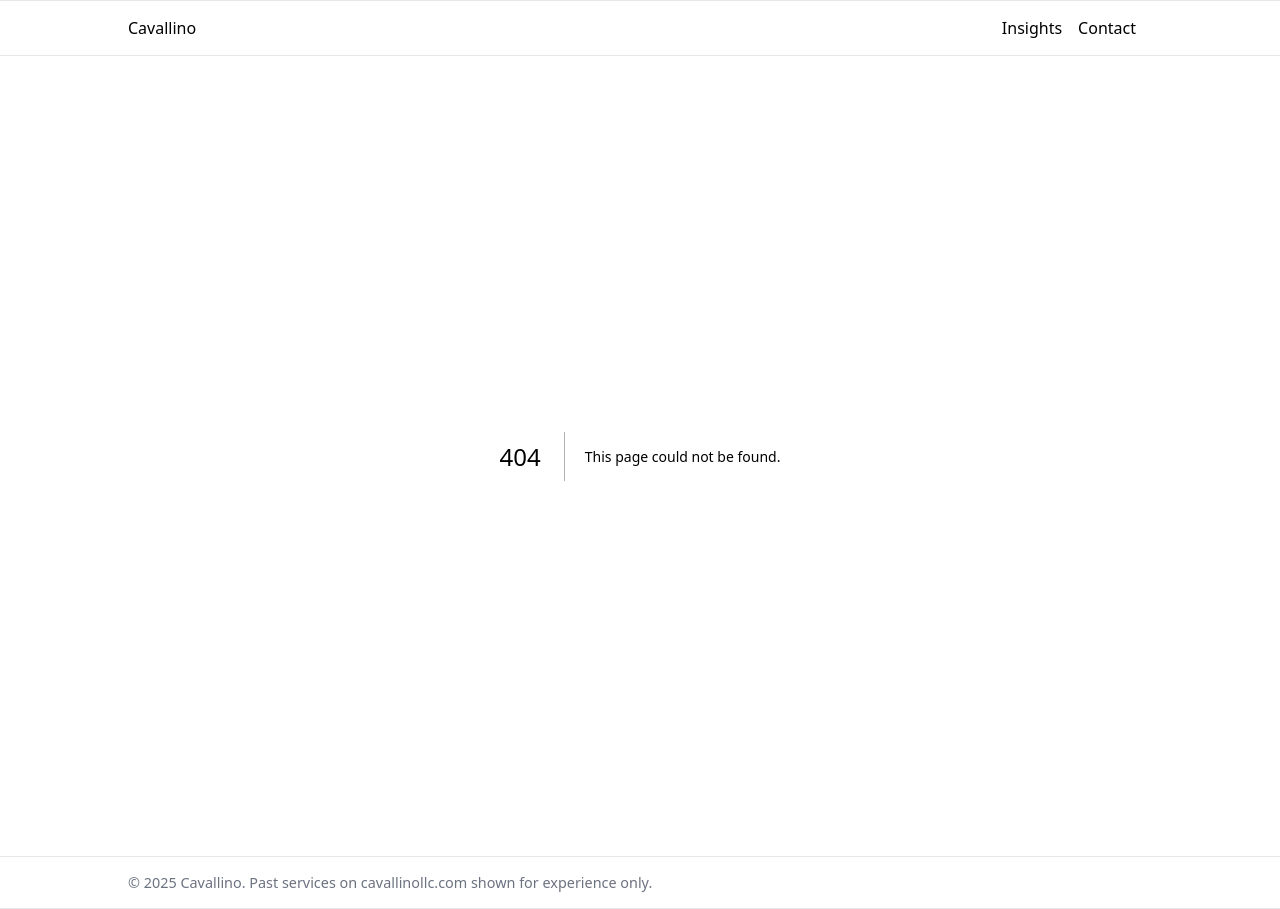
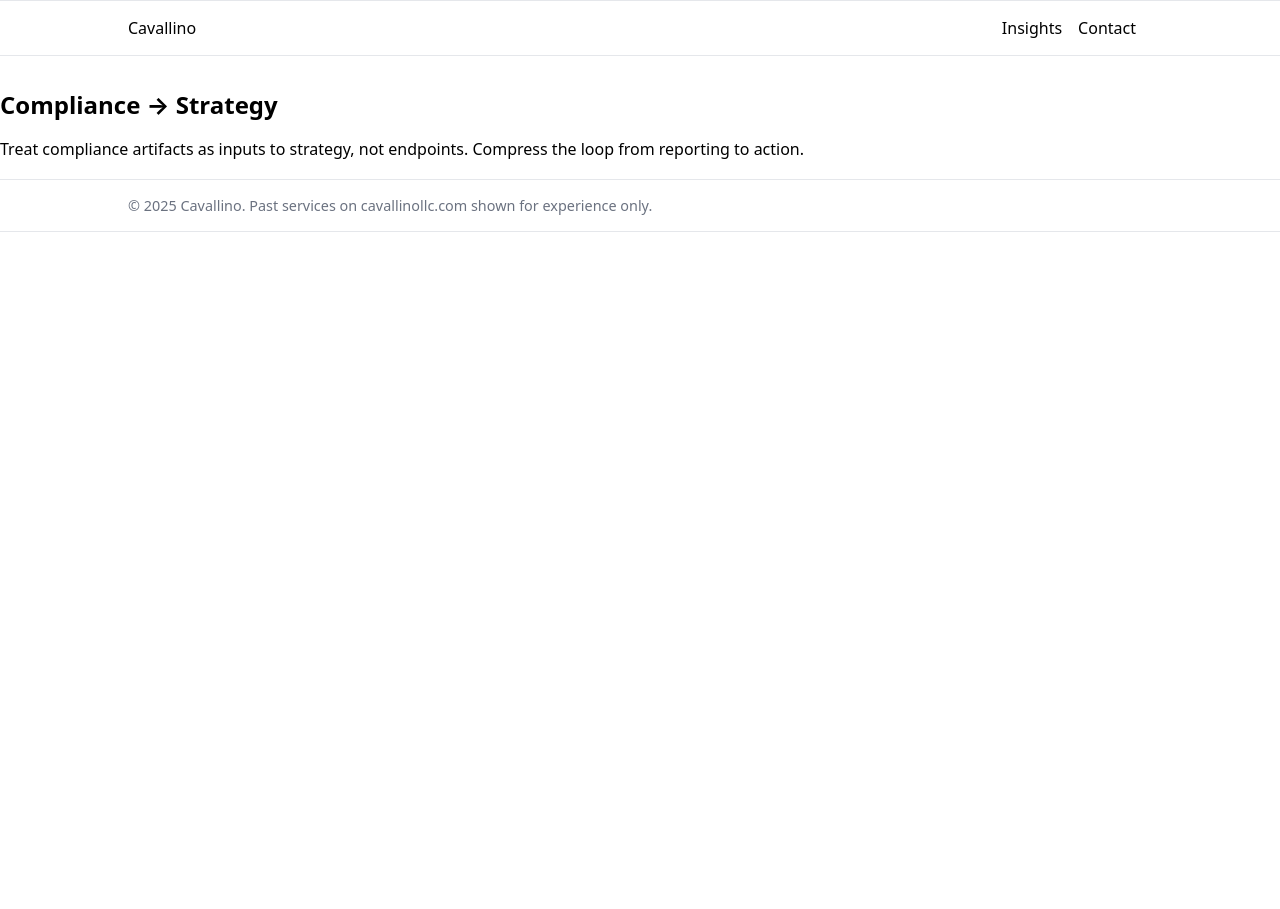
Before and after one commit to jrittenhouse56-design/cavallino-site, a Next.js app: page /insights/boardroom-standard-compliance-to-strategy in a window 1280 px wide. Before the commit this address had no page. After the commit the page ends 800 px from the top, so only its background shows below. Built offline with nearby package versions, Linux system fonts and the light colour scheme.

Commit message:
Create page.mdx

```diff
--- /dev/null
+++ b/app/insights/boardroom-standard-compliance-to-strategy/page.mdx
@@ -0,0 +1,10 @@
+export const metadata = {
+  title: 'Boardroom Standard: Compliance → Strategy',
+  description: 'Raising the floor and the ceiling',
+  date: '2025-02-10',
+  slug: 'boardroom-standard-compliance-to-strategy'
+}
+
+## Compliance → Strategy
+
+Treat compliance artifacts as inputs to strategy, not endpoints. Compress the loop from reporting to action.
```
